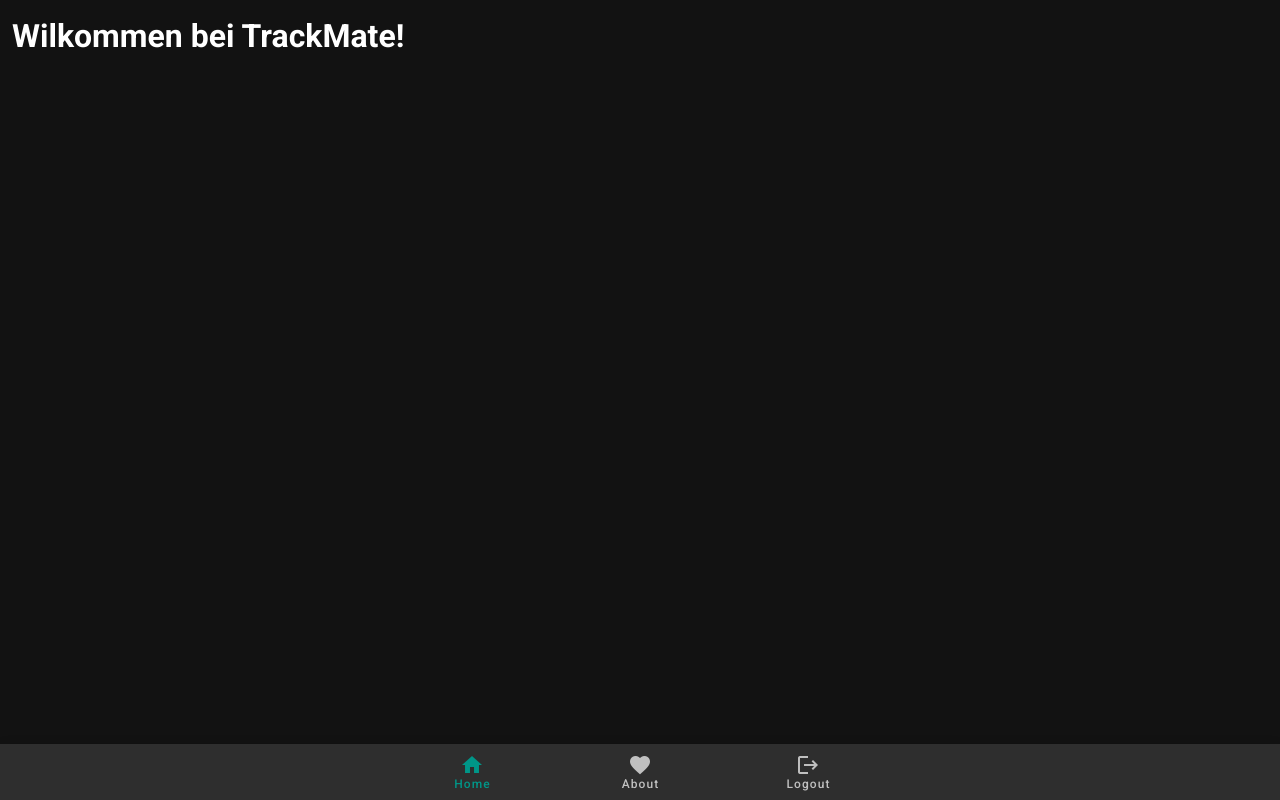
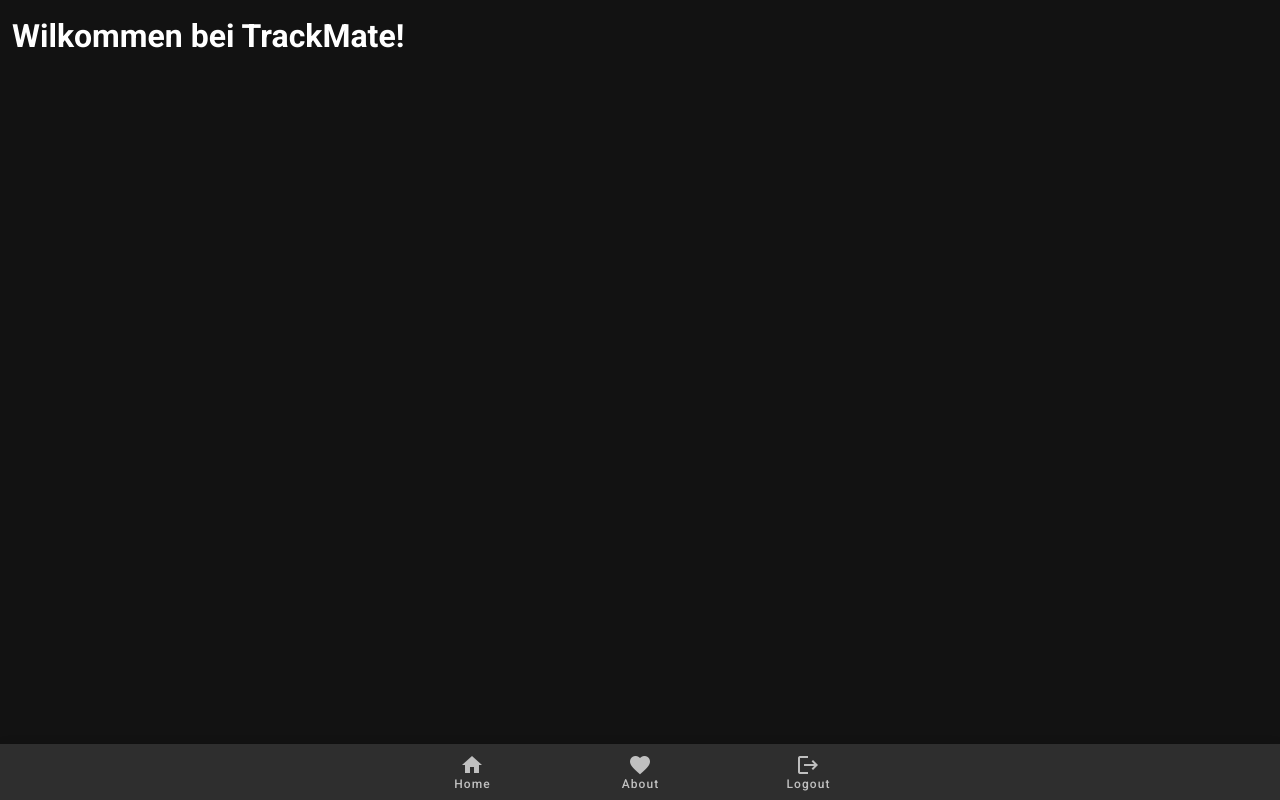
Before and after one commit to craftbytesio/trackmate-frontend, a Vue app: page / in a window 1280 px wide. Built offline with nearby package versions, Linux system fonts and the light colour scheme.

Commit message:
Change route to home

```diff
--- a/src/components/shared/navbar.vue
+++ b/src/components/shared/navbar.vue
@@ -5,7 +5,7 @@
       bottom
       color="teal"
       >
-      <v-btn to="/">
+      <v-btn to="/home">
         <span>Home</span>
         <v-icon>mdi-home</v-icon>
       </v-btn>
```
